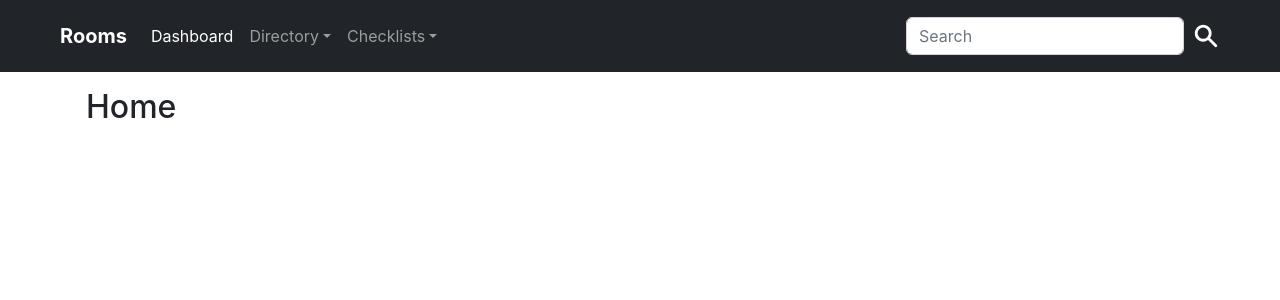
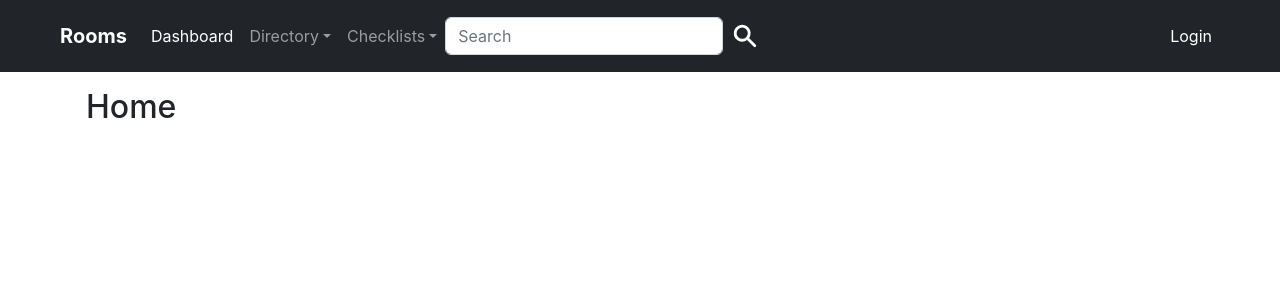
Before and after one commit to JosephThomasVasquez/rooms-frontend, a React (Create React App) app: page / in a window 1280 px wide. Shown: the top 300 px of the page. Built offline with nearby package versions, Linux system fonts and the light colour scheme.

Commit message:
Updated navbar when user logged in

```diff
--- a/src/auth/useAuth.jsx
+++ b/src/auth/useAuth.jsx
@@ -7,7 +7,7 @@ export const AuthProvider = ({ children }) => {
   const [user, setUser] = useState(null);
 
   useEffect(() => {
-    console.log("isAuthed", isAuthenticated());
+    // console.log("isAuthed", isAuthenticated());
     const hasToken = JSON.parse(localStorage.getItem("user"));
     if (hasToken) {
       setUser(hasToken);
@@ -16,11 +16,13 @@ export const AuthProvider = ({ children }) => {
 
   const loginUser = (user) => {
     // setting User
-    console.log("user", user);
-    // const hasToken = JSON.parse(localStorage.getItem("user"));
-    // console.log(hasToken);
+    // console.log("user", user);
 
     setUser(user);
+  };
+
+  const getLoggedInUser = () => {
+    return user;
   };
 
   const logoutUser = () => {
@@ -28,7 +30,9 @@ export const AuthProvider = ({ children }) => {
   };
 
   return (
-    <AuthContext.Provider value={{ user, loginUser, logoutUser }}>
+    <AuthContext.Provider
+      value={{ user, getLoggedInUser, loginUser, logoutUser }}
+    >
       {children}
     </AuthContext.Provider>
   );
--- a/src/layout/Layout.jsx
+++ b/src/layout/Layout.jsx
@@ -1,9 +1,11 @@
 import React from "react";
-import { AuthProvider } from "../auth/useAuth";
+import { AuthProvider, useAuth } from "../auth/useAuth";
 import NavMenu from "../navMenu/NavMenu";
 import Routers from "./Routers";
 
 const Layout = () => {
+  // const auth = useAuth();
+  // console.log("checking for user:", auth?.user);
   return (
     <AuthProvider>
       <NavMenu />
--- a/src/login/Login.jsx
+++ b/src/login/Login.jsx
@@ -25,7 +25,7 @@ const Login = () => {
       try {
         const response = await loginUser(user, abortController.signal);
 
-        console.log("Logged in user:", response);
+        // console.log("Logged in user:", response);
 
         authenticateUser(response, () => {
           auth.loginUser(response);
--- a/src/navMenu/NavMenu.jsx
+++ b/src/navMenu/NavMenu.jsx
@@ -1,12 +1,25 @@
-import React, { useState, useRef } from "react";
+import React, { useState, useEffect, useRef } from "react";
 import { Link, NavLink } from "react-router-dom";
 import { SearchIcon } from "@heroicons/react/solid";
+import { useAuth } from "../auth/useAuth";
+import { isAuthenticated } from "../utils/cookieHandler";
 import "./navMenu.styles.css";
 
 const NavMenu = () => {
   const [openNav, setOpenNav] = useState(false);
+  const [user, setUser] = useState(null);
 
-  console.log(openNav);
+  const auth = useAuth();
+
+  const isUser = auth.getLoggedInUser();
+
+  useEffect(() => {
+    if (isUser) {
+      setUser(isUser);
+    }
+  }, [auth.getLoggedInUser()]);
+
+  // console.log(openNav);
   const menuRef = useRef();
 
   const activeStyle = {
@@ -165,6 +178,53 @@ const NavMenu = () => {
             />
             <SearchIcon className="search-icon" type="submit" />
           </form>
+          <div className="collapse navbar-collapse" id="navbarSupportedContent">
+            <ul className="navbar-nav ms-auto me-5 mb-2 mb-lg-0">
+              {user ? (
+                <li className="nav-item dropdown">
+                  <a
+                    className="nav-link dropdown-toggle"
+                    href="#"
+                    id="navbarDropdown"
+                    role="button"
+                    data-bs-toggle="dropdown"
+                    aria-expanded="false"
+                  >
+                    {user.email}
+                  </a>
+                  <ul
+                    className="dropdown-menu"
+                    aria-labelledby="navbarDropdown"
+                  >
+                    <li>
+                      <NavLink
+                        to="/user/profile"
+                        className="dropdown-item"
+                        aria-current="page"
+                        href="#"
+                        style={({ isActive }) =>
+                          isActive ? activeStyle : undefined
+                        }
+                      >
+                        User
+                      </NavLink>
+                    </li>
+                  </ul>
+                </li>
+              ) : (
+                <li className="nav-item">
+                  <Link
+                    to="/login"
+                    className="nav-link active"
+                    aria-current="page"
+                    href="#"
+                  >
+                    Login
+                  </Link>
+                </li>
+              )}
+            </ul>
+          </div>
         </div>
       </div>
     </nav>
--- a/src/utils/apiRequests.js
+++ b/src/utils/apiRequests.js
@@ -36,6 +36,10 @@ async function fetchJson(url, options, onCancel) {
 export const loginUser = async (user, signal) => {
   const url = new URL(`${REACT_APP_API_BASE_URL}/users/login`);
   // console.log(url);
+  // headers.append(
+  //   "Authorization",
+  //   `Bearer ${"eyJhbGciOiJIUzI1NiIsInR5cCI6IkpXVCJ9.eyJpZCI6NywiZW1haWwiOiJhbXlvb2hAYWFoYXNhaHMuY29tIiwicm9sZSI6InVzZXIiLCJpYXQiOjE2NTQ4Mzc5NjYsImV4cCI6MTY1NDgzODAyNn0.2X_0cL2MoylZaSkMdIhDxPhKWqOyBqN5ptnRIL9UrWA"}`
+  // );
 
   const options = {
     method: "POST",
--- a/src/utils/cookieHandler.js
+++ b/src/utils/cookieHandler.js
@@ -37,7 +37,7 @@ export const removeLocalStorageCookie = (key) => {
 
 // Authenticate user - set localStorage and cookie
 export const authenticateUser = (response, next) => {
-  console.log("Authenticate sign in response", response);
+  //   console.log("Authenticate sign in response", response);
   setCookie("token", response.token);
   setLocalStorageCookie("user", response);
   next();
@@ -45,7 +45,7 @@ export const authenticateUser = (response, next) => {
 
 // Check if token and user exists
 export const isAuthenticated = () => {
-  console.log("Check if authenticated");
+  //   console.log("Check if authenticated");
 
   if (window !== undefined) {
     const verifyCookie = getCookie("token");
```
Also changed, not shown: src/auth/AuthRequired.jsx (+10 -1 lines).
